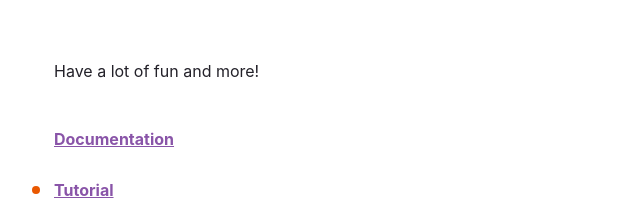
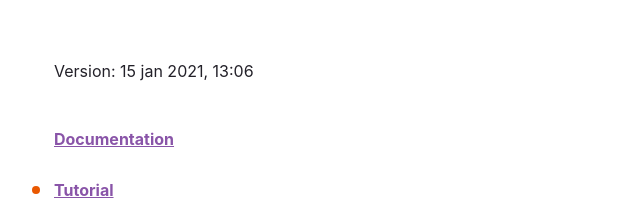
Before and after one commit to astrego/soundsfromtheweb-firebase, a Gatsby site: page / in a window 1280 px wide. Shown: the part 224-438 px from the top of the page, 50-690 px from the left. Built offline with nearby package versions, Linux system fonts and the light colour scheme; Gatsby itself is replaced by a stand-in of ours.

```diff
--- a/src/pages/index.js
+++ b/src/pages/index.js
@@ -109,7 +109,7 @@
           🎉🎉🎉
         </span>
       </h1>
-      <p style={paragraphStyles}>Have a lot of fun and more!</p>
+      <p style={paragraphStyles}>Version: 15 jan 2021, 13:06</p>
       <ul style={listStyles}>
         <li style={docLinkStyle}>
           <a
```
Also changed, not shown: README.md, firebase.json.
